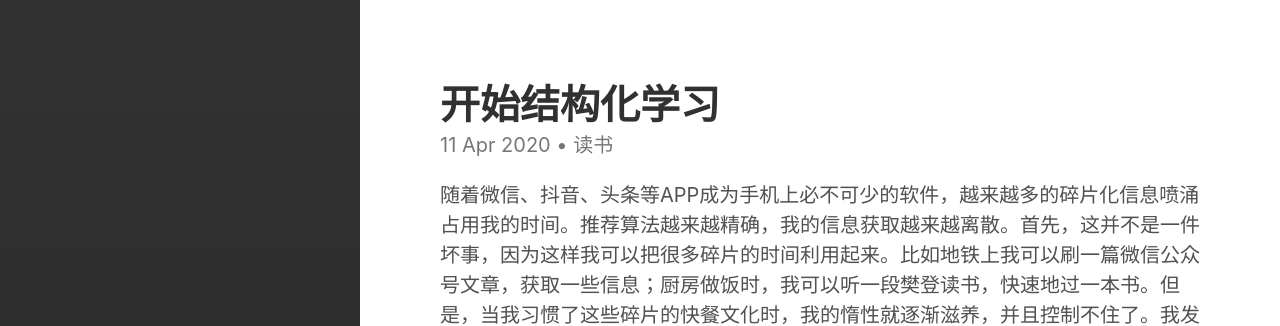
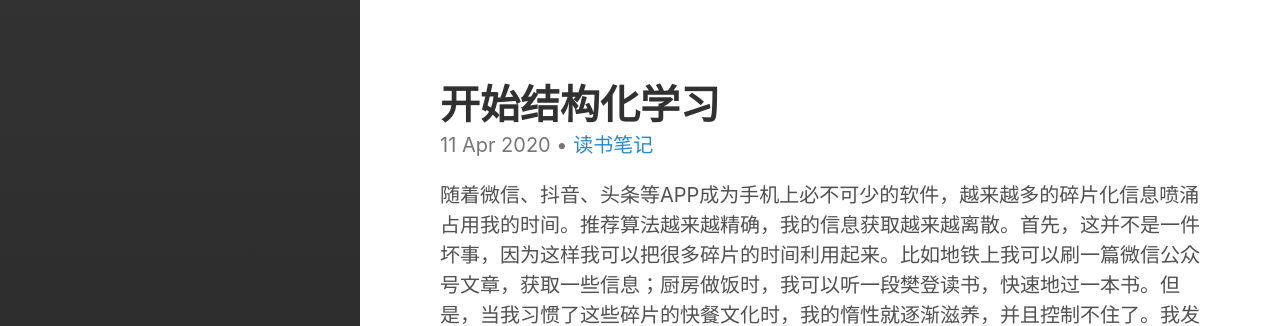
Before and after one commit to Bin0Lin/Bin0Lin.github.io, a Jekyll site: the page built from _posts/2020-04-11-开始结构化学习.md, in a window 1280 px wide. Shown: the top 326 px of the page. Built offline with Jekyll 4.4.1, drawn with Linux system fonts in a browser that asks for light colours.

Commit message:
Update 2020-04-11-开始结构化学习.md

```diff
--- a/_posts/2020-04-11-开始结构化学习.md
+++ b/_posts/2020-04-11-开始结构化学习.md
@@ -3,7 +3,7 @@ layout: post
 title:  "开始结构化学习"
 date:   2020-04-11
 categories:
-    - 读书
+    - 读书笔记
 tags:
     - 方法论
 ---
```
